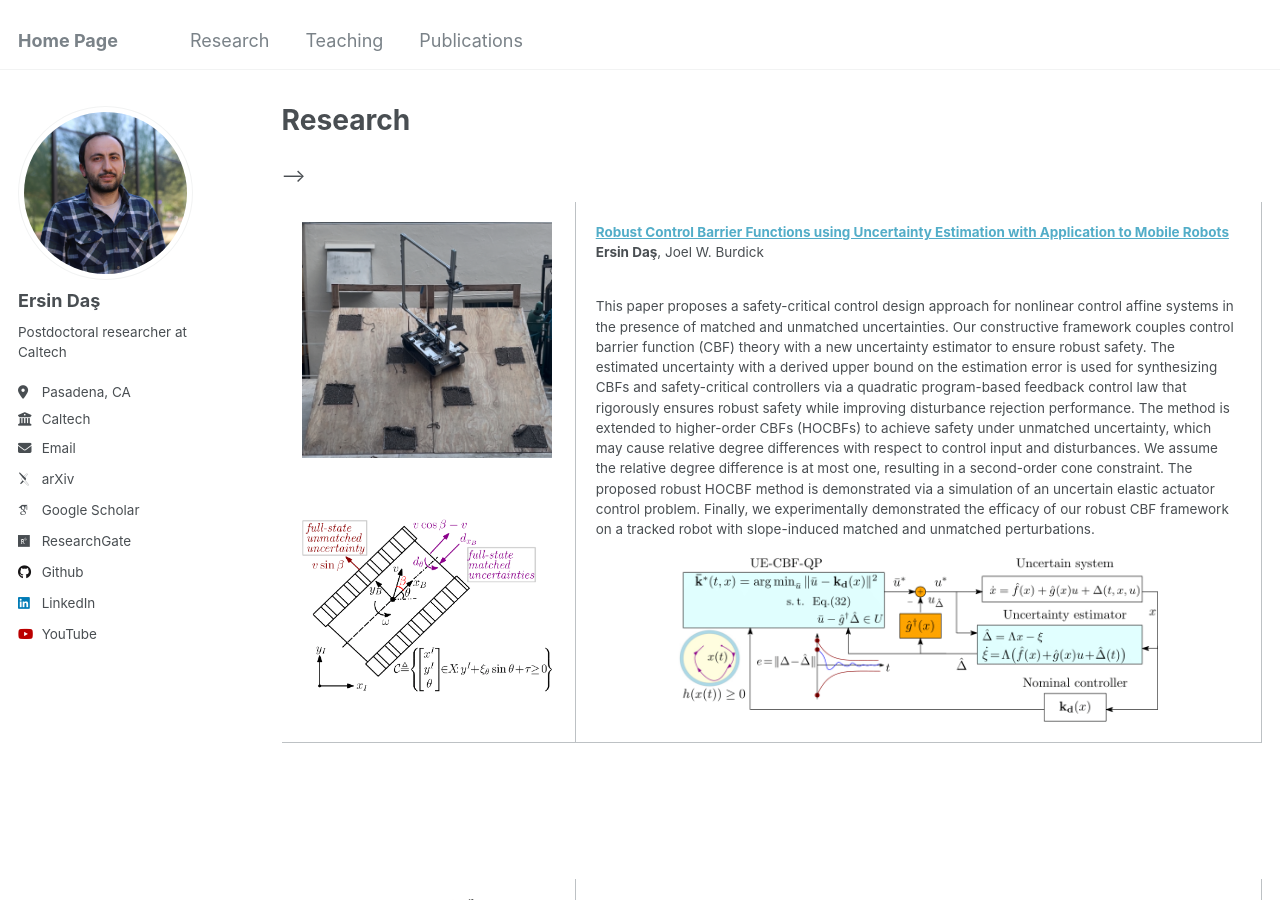
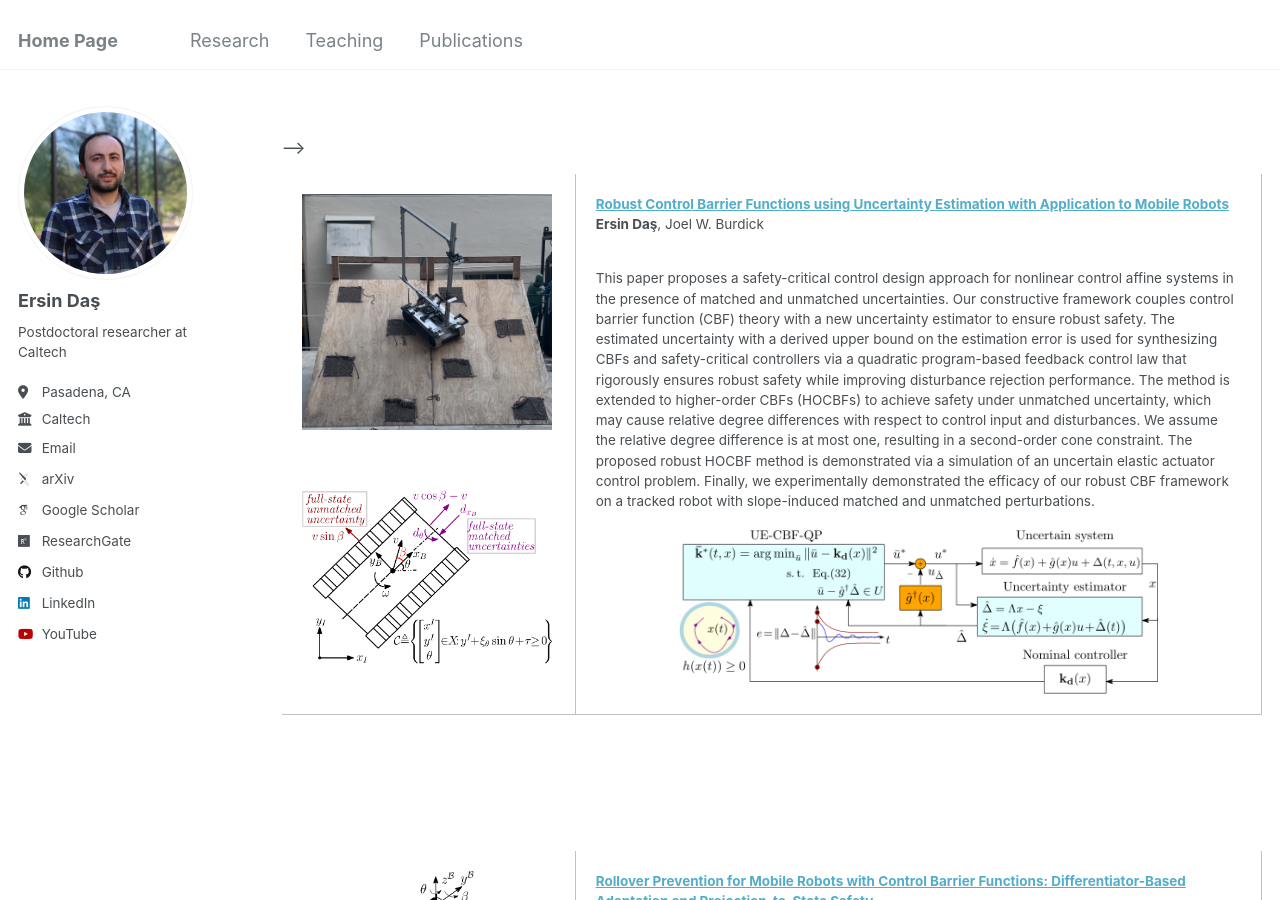
Before and after one commit to ersindas/ersindas.github.io, a Jekyll site: the page built from _pages/Research.md, in a window 1280 px wide and 900 px high. Built offline with Jekyll 4.4.1, drawn with Linux system fonts in a browser that asks for light colours; some web fonts are replaced.

Commit message:
Update Research.md

```diff
--- a/_pages/Research.md
+++ b/_pages/Research.md
@@ -1,6 +1,6 @@
 ---
 layout: archive
-title: "Research"
+title: ""
 permalink: /Research/
 author_profile: true
 ---
@@ -41,7 +41,7 @@ author_profile: true
                <br>
                <br>
                <br>
-                 <img src='/files/synchronized.gif' width="250">
+                 <img src='/files/zmp_4cdc-eps-converted-to-1.png' width="250">
             </td>
             <td style="padding:20px;width:80%;vertical-align:middle">
               <a href="https://arxiv.org/pdf/2403.08916">
```
